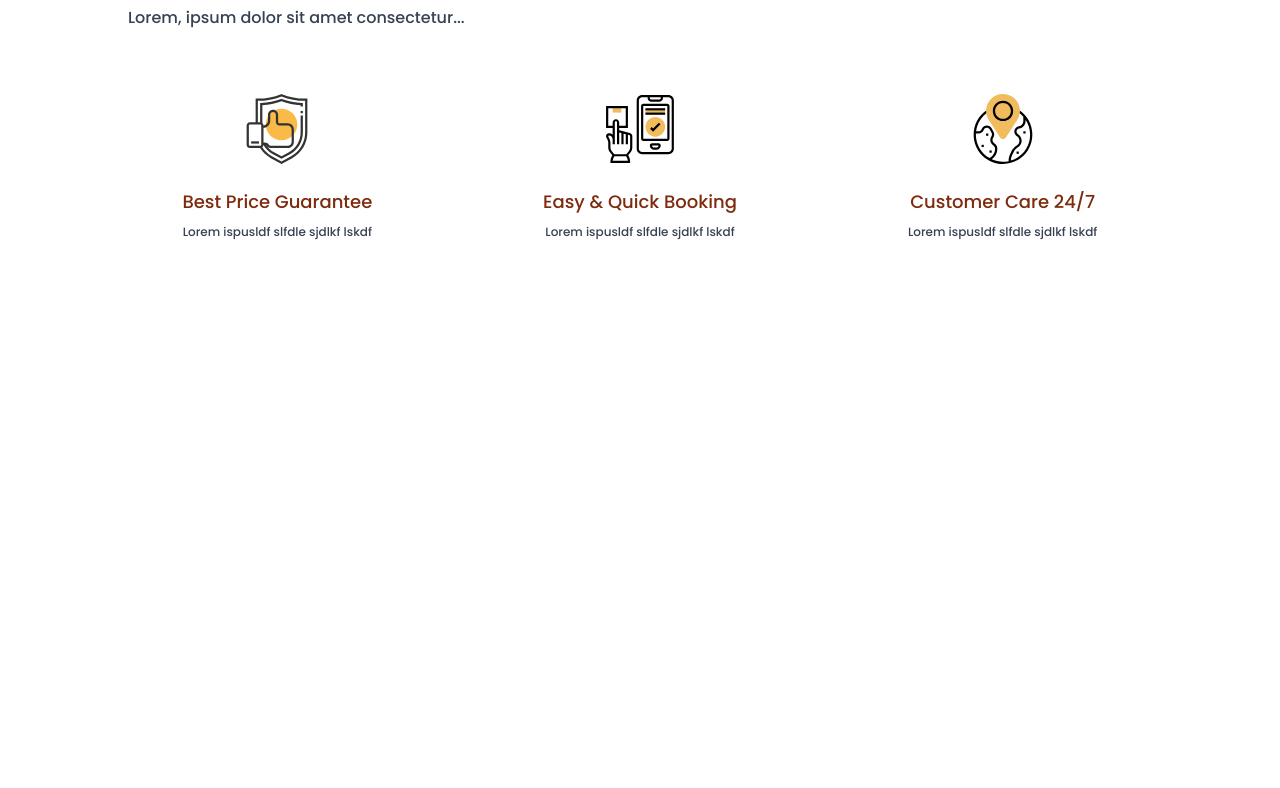
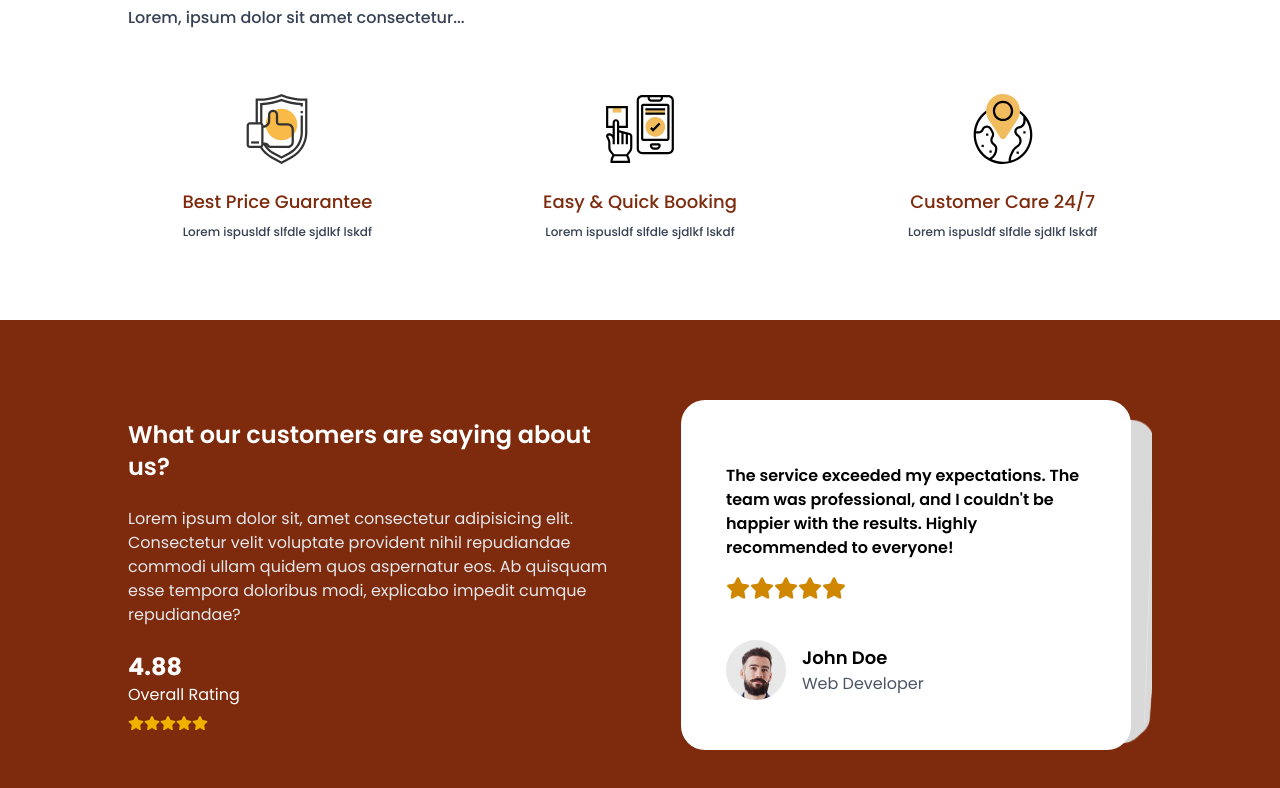
Before and after one commit to Santos2175/travel-app-nextjs, a Next.js app: page / in a window 1280 px wide. Shown: the part 2486-3274 px from the top of the page. Before the commit the page ends 2806 px from the top, so only its background shows below. Built offline with nearby package versions, Linux system fonts and the light colour scheme.

Commit message:
Client Review section added

```diff
--- a/components/Destination/Destination.tsx
+++ b/components/Home/Destination/Destination.tsx
@@ -1,5 +1,5 @@
 import React from 'react';
-import SectionHeading from '../Helper/SectionHeading';
+import SectionHeading from '../../Helper/SectionHeading';
 import DestinationSlider from './DestinationSlider';
 
 const Destination = () => {
--- a/components/Home/Home.tsx
+++ b/components/Home/Home.tsx
@@ -1,8 +1,9 @@
 import React from 'react';
 import Hero from './Hero/Hero';
-import Destination from '../Destination/Destination';
-import Hotel from '../Hotel/Hotel';
+import Destination from './Destination/Destination';
+import Hotel from './Hotel/Hotel';
 import WhyChooseUs from '../WhyChooseUs/WhyChooseUs';
+import ClientReview from './Review/ClientReview';
 
 const Home = () => {
   return (
@@ -11,6 +12,7 @@
       <Destination />
       <Hotel />
       <WhyChooseUs />
+      <ClientReview />
     </div>
   );
 };
--- a/components/Hotel/Hotel.tsx
+++ b/components/Home/Hotel/Hotel.tsx
@@ -1,5 +1,5 @@
 import React from 'react';
-import SectionHeading from '../Helper/SectionHeading';
+import SectionHeading from '../../Helper/SectionHeading';
 import { HOTELS_DATA } from '@/data/data';
 import HotelCard from './HotelCard';
 
--- /dev/null
+++ b/components/Home/Review/ClientReview.tsx
@@ -0,0 +1,59 @@
+import React from 'react';
+import { FaStar } from 'react-icons/fa6';
+import ClientReviewSlider from './ClientReviewSlider';
+
+const REVIEW_DATA = {
+  rating: 4.88,
+};
+
+const ClientReview = () => {
+  return (
+    <section
+      id='review'
+      className='py-20 flex items-center justify-center flex-col bg-orange-900'>
+      <div className='w-[80%] mx-auto grid items-center grid-cols-1 lg:grid-cols-2 gap-10'>
+        {/* TEXT CONTENT */}
+        <div>
+          <h2 className='text-2xl font-semibold text-white'>
+            What our customers are saying about us?
+          </h2>
+          <p className='mt-6 text-gray-200'>
+            Lorem ipsum dolor sit, amet consectetur adipisicing elit.
+            Consectetur velit voluptate provident nihil repudiandae commodi
+            ullam quidem quos aspernatur eos. Ab quisquam esse tempora doloribus
+            modi, explicabo impedit cumque repudiandae?
+          </p>
+
+          {/* Overall Rating */}
+          <div className='mt-6 flex items-center'>
+            <div>
+              <p className='text-2xl font-bold text-white'>
+                {REVIEW_DATA.rating.toFixed(2)}
+              </p>
+              <p className='text-white mb-2'>Overall Rating</p>
+              <div className='flex items-center'>
+                {[1, 2, 3, 4, 5].map((star) => (
+                  <FaStar
+                    key={star}
+                    className={
+                      star <= Math.round(REVIEW_DATA.rating)
+                        ? 'text-yellow-500'
+                        : 'text-white'
+                    }
+                  />
+                ))}
+              </div>
+            </div>
+          </div>
+        </div>
+
+        {/* CLIENT REVIEW SLIDER */}
+        <div className='overflow-hidden'>
+          <ClientReviewSlider />
+        </div>
+      </div>
+    </section>
+  );
+};
+
+export default ClientReview;
--- /dev/null
+++ b/components/Home/Review/ClientReviewSlider.tsx
@@ -0,0 +1,66 @@
+'use client';
+
+import React from 'react';
+import { Swiper, SwiperSlide } from 'swiper/react';
+import 'swiper/css';
+import 'swiper/css/effect-cards';
+import { EffectCards } from 'swiper/modules';
+import { CLIENT_REVIEW_DATA } from '@/data/data';
+import { FaStar } from 'react-icons/fa6';
+import Image from 'next/image';
+
+const ClientReviewSlider = () => {
+  return (
+    <div>
+      <Swiper
+        effect='cards'
+        grabCursor={true}
+        modules={[EffectCards]}
+        className='h-[300px] w-[90%] md:w-[450px] md:h-[350px]'>
+        {CLIENT_REVIEW_DATA.map((data) => (
+          <SwiperSlide key={data.id} className='bg-white rounded-3xl'>
+            <div className='w-[80%] mx-auto mt-16'>
+              {/* REVIEW TEXT */}
+              <p className='text-xs sm:text-sm md:text-base font-semibold'>
+                {data.review}
+              </p>
+
+              {/* ICON */}
+              <div className='flex items-center mt-4'>
+                <FaStar className='h-3 w-3 md:h-6 md:w-6 text-yellow-600' />
+                <FaStar className='h-3 w-3 md:h-6 md:w-6 text-yellow-600' />
+                <FaStar className='h-3 w-3 md:h-6 md:w-6 text-yellow-600' />
+                <FaStar className='h-3 w-3 md:h-6 md:w-6 text-yellow-600' />
+                <FaStar className='h-3 w-3 md:h-6 md:w-6 text-yellow-600' />
+              </div>
+
+              {/* USER PROFILE */}
+              <div className='mt-10'>
+                <div className='flex items-center space-x-4'>
+                  <Image
+                    src={data.image}
+                    alt={'client review'}
+                    width={60}
+                    height={60}
+                    className='rounded-full'
+                  />
+
+                  <div>
+                    <p className='text-sm sm:text-lg font-semibold'>
+                      {data.name}
+                    </p>
+                    <p className='text-gray-600 text-xs sm:text-base'>
+                      Web Developer
+                    </p>
+                  </div>
+                </div>
+              </div>
+            </div>
+          </SwiperSlide>
+        ))}
+      </Swiper>
+    </div>
+  );
+};
+
+export default ClientReviewSlider;
--- a/data/data.ts
+++ b/data/data.ts
@@ -139,7 +139,7 @@
 ];
 
 // REVIEW DATA
-export const REVIEW_DATA = [
+export const CLIENT_REVIEW_DATA = [
   {
     id: 1,
     name: 'John Doe',
--- a/package.json
+++ b/package.json
@@ -13,7 +13,8 @@
     "react": "^19.0.0",
     "react-dom": "^19.0.0",
     "react-icons": "^5.5.0",
-    "react-multi-carousel": "^2.8.6"
+    "react-multi-carousel": "^2.8.6",
+    "swiper": "^11.2.8"
   },
   "devDependencies": {
     "@eslint/eslintrc": "^3",
```
Also changed, not shown: components/Home/Destination/DestinationSlider.tsx (renamed from components/Destination/DestinationSlider.tsx), components/Home/Hotel/HotelCard.tsx (renamed from components/Hotel/HotelCard.tsx), 1 other file (tests, documents, lock files or other folders).
